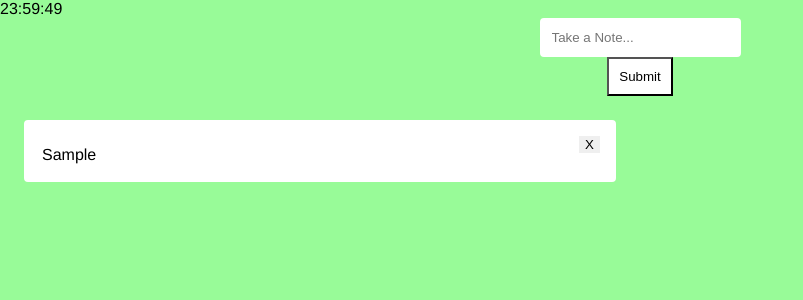
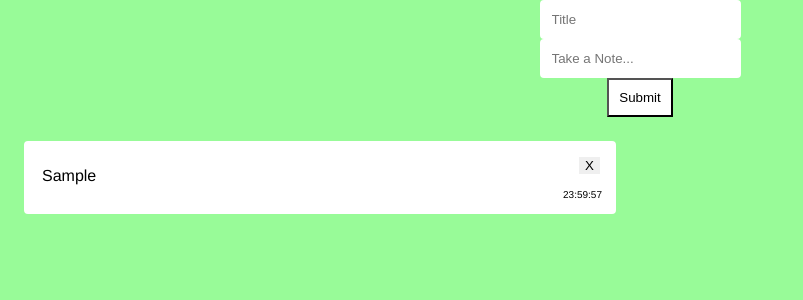
Before and after one commit to fluxroid/memento, a React (Create React App) app: page / in a window 1280 px wide. Both pictures are taken after typing "Sample" into the empty fields and a click on the input "Submit". Shown: the top 300 px of the page, without its empty margins (0-803 px from the left). Built offline with nearby package versions, Linux system fonts and the light colour scheme.

Commit message:
finished timer feature

```diff
--- a/src/App.css
+++ b/src/App.css
@@ -72,3 +72,8 @@ textarea.NoteInputBody:hover, textarea.NoteInputTitle:hover {
 	background-color: white;
 	padding: 10px;
 }
+
+.Timer {
+	float: right;
+	font-size: 10px;
+}
--- a/src/App.js
+++ b/src/App.js
@@ -1,7 +1,6 @@
 import React, { Component } from 'react';
 import Note from './Note.js';
 import NoteForm from './NoteForm.js';
-import Timer from './Timer.js';
 import './App.css';
 
 var idCache = localStorage.getItem('id');
@@ -46,20 +45,21 @@ class App extends Component {
     })
   }
 
-  handleNoteDelete = (target) => {
+  handleNoteDelete = (target, timer=false) => {
     const id = parseInt(target, 10);
     const newOutput = this.state.output.filter( note => note.id !== id);
     this.setState({
       previousOutput: [...this.state.previousOutput, this.state.output],
       output: newOutput,
-      deleted: true
+      deleted: timer ? false : true
     });
     localStorage.setItem("output", JSON.stringify(newOutput));
   }
 
   handleFormSubmit = () => {
+    const date = {date: new Date()};
     const oldOutput = this.state.output;
-    const newOutput = [ ...oldOutput, {id, ...this.state.input}];
+    const newOutput = [ ...oldOutput, {id, ...this.state.input, ...date}];
     localStorage.setItem("output", JSON.stringify(newOutput))
     this.setState({
       output: newOutput,
@@ -82,7 +82,6 @@ class App extends Component {
     const deleted = this.state.deleted;
     return (
       <div className="App">
-        <Timer />
         <NoteForm
           head={'Title'}
           body={'Take a Note...'}
--- a/src/Note.js
+++ b/src/Note.js
@@ -1,4 +1,5 @@
 import React, { Component } from 'react';
+import Timer from './Timer.js';
 
 class Note extends Component {
 	constructor(props) {
@@ -98,7 +99,16 @@ class Note extends Component {
 		  						>
 		  						{text.body}
 		  						</div>
+
 	  						}
+	  						<div>
+								<Timer
+								id={text.id}
+								onNoteDelete={this.props.onNoteDelete}
+								time={text.date}
+								/>
+
+							</div>
 	  					</div>
 
 
--- a/src/Timer.js
+++ b/src/Timer.js
@@ -13,10 +13,12 @@ class Timer extends Component {
 			time: initialTime,
 			done: false
 		};
-
+	this.timerOver = this.timerOver.bind(this);
+	this.adjustTimer = this.adjustTimer.bind(this);
 	}
 
 	componentDidMount() {
+		this.adjustTimer()
 		if (!this.state.done) {
 		this.timerID = setInterval(
 			() => this.tick(),
@@ -25,11 +27,43 @@ class Timer extends Component {
 		}
 	}
 
+	adjustTimer = () => {
+		const currentDate = new Date();
+		const date = new Date(this.props.time);
+		const diff = currentDate.getTime() - date.getTime();
+		if (diff > 24 * 60 * 60 * 1000) {
+			this.setState({
+				done: true
+			});
+			this.timerOver();
+		}
+		else {
+			console.log('eys')
+			const updatedTime = this.state.time - diff;
+			this.setState({
+				time: new Date(updatedTime)
+			})
+		}
+	}
+
+	timerOver = () => {
+		this.props.onNoteDelete(this.props.id, true);
+	}
+
 	tick() {
-		const diff = this.state.time - 1000;
-		this.setState({
-			time: new Date(diff)
-		})
+		const {time, done} = this.state;
+		const diff = time - 1000;
+		const total = time.getHours() + time.getMinutes() + time.getSeconds();
+		if (!done && total > 0)
+			this.setState({
+				time: new Date(diff)
+			})
+		else if (!done && total <= 0) {
+			this.setState({
+				done: true
+			})
+			this.timerOver();
+		}
 	}
 
 	componentWillUnmount() {
@@ -39,9 +73,11 @@ class Timer extends Component {
 	render () {
 		const {time, done} = this.state;
 		return (
-		<div>{
+		<div className={'Timer'}>
+		{
 			!done &&
-			time.toLocaleTimeString('en-US', { hour12: false })}
+			time.toLocaleTimeString('en-US', { hour12: false })
+		}
 		</div>
 	)
 	}
```
